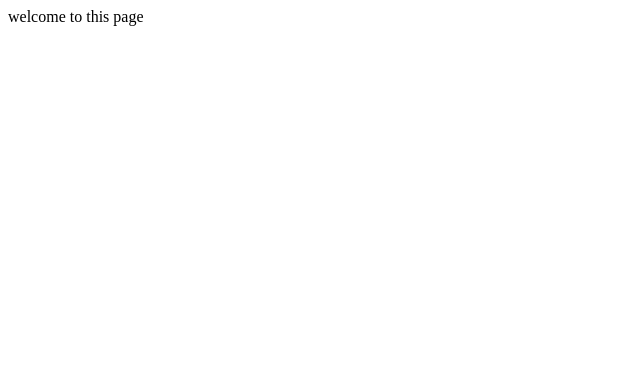
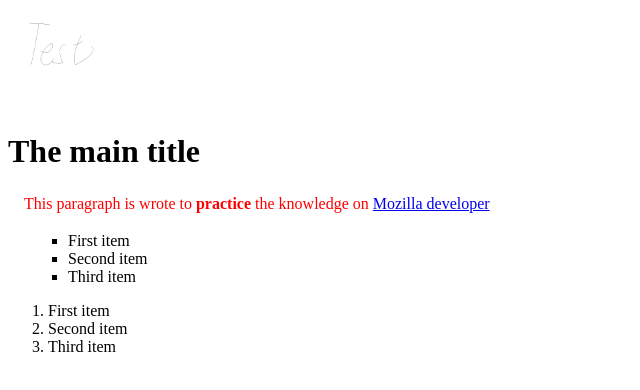
Before and after one commit to Atalossmr/githubpagestest, a plain HTML site: page index.html in a window 1280 px wide. Shown: the whole page, without its empty margins (0-640 px from the left). Drawn offline with Linux system fonts and the light colour scheme.

Commit message:
add styles and images

```diff
--- a/index.html
+++ b/index.html
@@ -1 +1,29 @@
-<hl>welcome to this page</hl>
+<!DOCTYPE html>
+<html lang="en">
+  <head>
+    <link href="styles/style.css" rel="stylesheet" />
+    <meta charset="UTF-8" />
+    <meta name="viewport" content="width=device-width, initial-scale=1.0" />
+    <title>Document</title>
+  </head>
+  <body>
+    <img src="images/testImg.png" alt="Placeholder Image" width="100" height="100" />
+    <h1>The main title</h1>
+    <p>
+      This paragraph is wrote to <strong>practice</strong> the knowledge on
+      <a href="https://developer.mozilla.org/zh-CN/">
+        Mozilla developer
+      </a>
+      <ul>
+        <li>First item</li>
+        <li>Second item</li>
+        <li>Third item</li>
+      </ul>
+      <ol>
+        <li>First item</li>
+        <li>Second item</li>
+        <li>Third item</li>
+      </ol>
+    </p>
+  </body>
+</html>
--- /dev/null
+++ b/styles/style.css
@@ -0,0 +1,10 @@
+p {
+  text-indent: 1em;
+  font-size: 16px;
+  line-height: 1.5;
+  color: #ff0000;
+}
+ul {
+  list-style-type: square;
+  margin-left: 20px;
+}
```
Also changed, not shown: images/testImg.png (added), 1 other file.
